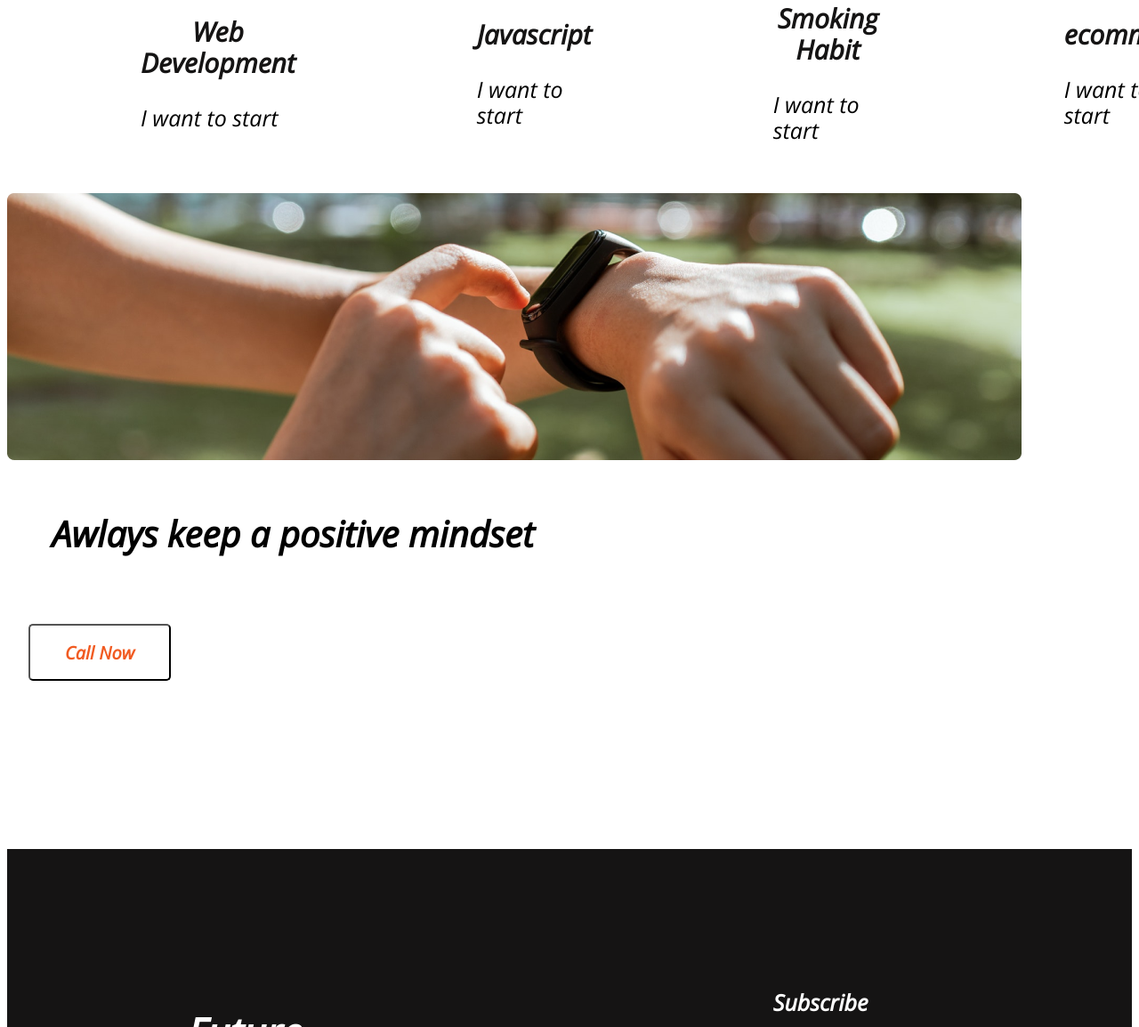
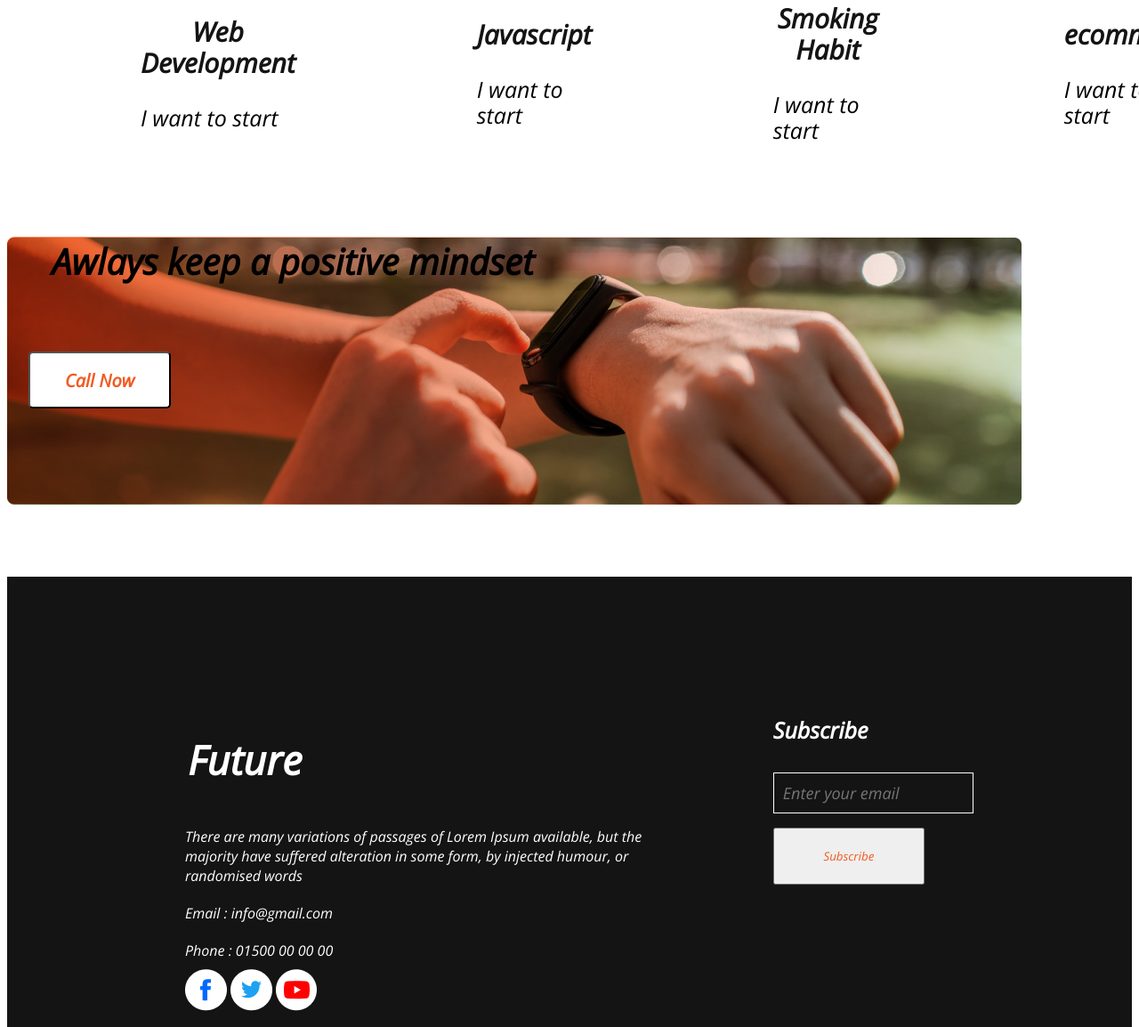
Before and after one commit to MuntasirMamuon/first-repository, a plain HTML site: page index.html in a window 1280 px wide. Shown: the part 2283-3437 px from the top of the page at 89% size. Drawn offline with nearby package versions, Linux system fonts and the light colour scheme.

Commit message:
finaly-style change

```diff
--- a/index.html
+++ b/index.html
@@ -93,7 +93,7 @@
 
 
 <section class="main-section">
-  <img src="./new-year-new-me/images/watch.png" alt="">
+  <!-- <img src="./new-year-new-me/images/watch.png" alt=""> -->
       <h2 class="main-section-title">Awlays keep a positive mindset</h2>
       <button class="btn-4">Call Now</button>
 
--- a/style.css
+++ b/style.css
@@ -181,7 +181,10 @@ margin-left: 60;
 
   /* margin-top: 130px;
   margin-bottom: 130px; */
-  background-position: bottom bottom;
+  background-image: url(./new-year-new-me/images/watch.png),url(./new-year-new-me/images/gradient2.png);
+  background-blend-mode: multiply;
+  background-repeat: no-repeat;
+  /* background-position: bottom bottom; */
 
 }
 .main-section-title{
```
